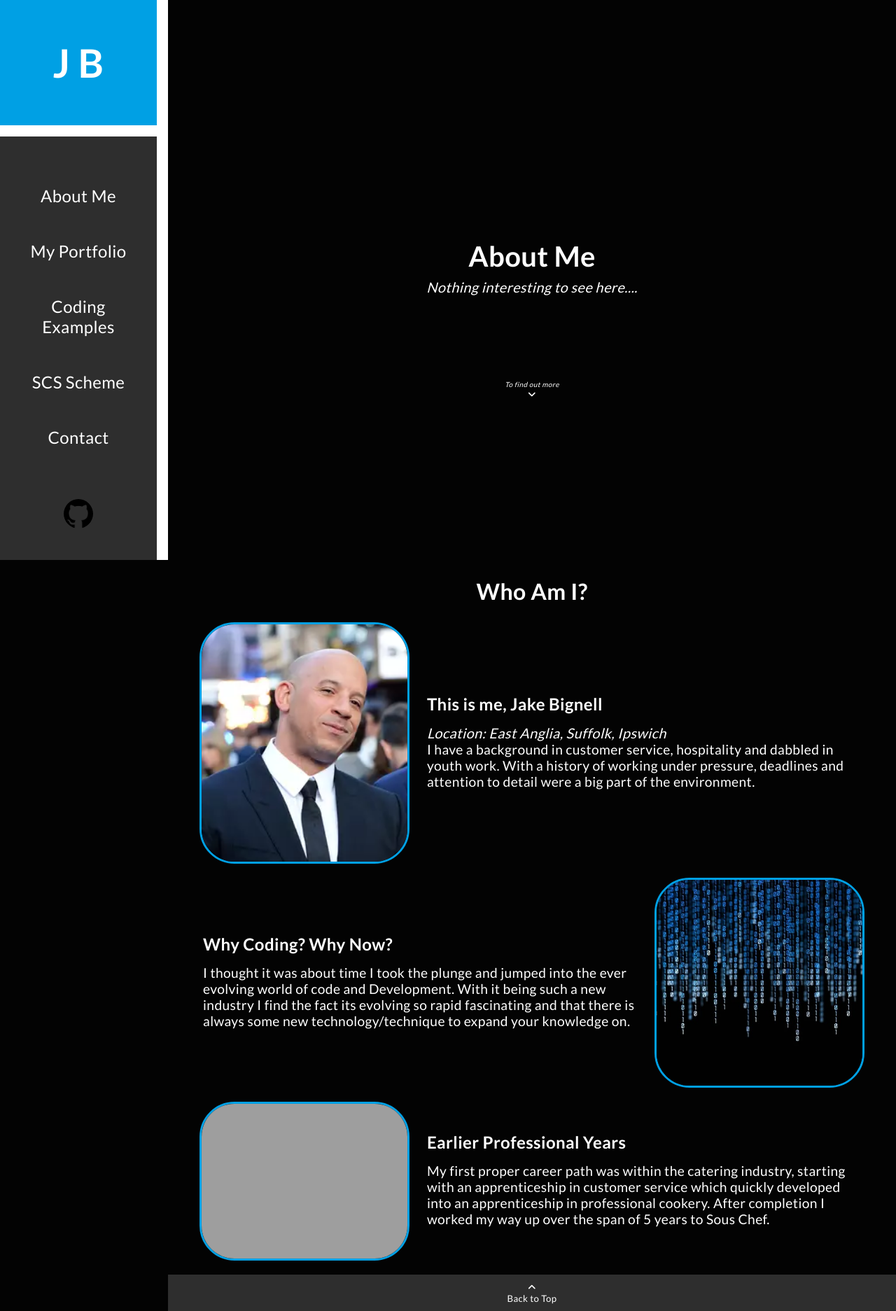
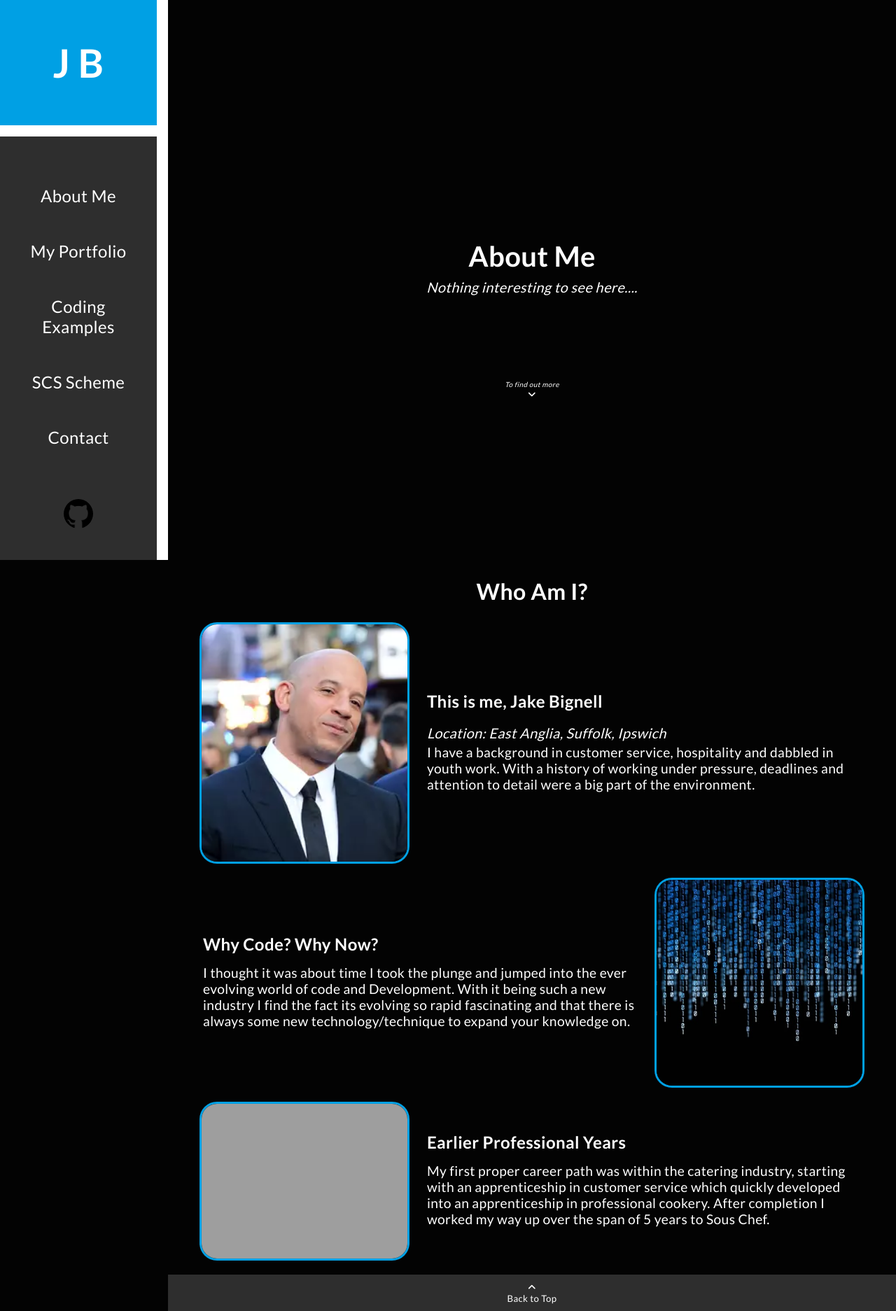
Before and after one commit to Drathenfal/JBportfolio, a PHP site: page /about-me.html in a window 1280 px wide. Shown: the whole page at 70% size. Run offline with PHP 8.4, Linux system fonts and the light colour scheme; some libraries are stand-ins or nearby versions; grey boxes are pictures that could not be loaded.

Commit message:
complete
complete just update about me information at a later date

```diff
--- a/about-me.html
+++ b/about-me.html
@@ -55,7 +55,7 @@
 <div class="container-article" id="article2">
         <div class="container-image-aboutme"><img src="images/other/blue-code.png" alt="Blue Code"></div>
         <div class="container-mini-article">
-        <h3>Why Coding? Why Now?</h3>
+        <h3>Why Code? Why Now?</h3>
         <p>I thought it was about time I took the plunge and jumped into the ever evolving world of code and Development. With it being such a new industry I find the fact its evolving so rapid fascinating and that there is always some new technology/technique to expand your knowledge on.</p>
     </div>
     </div>
--- a/css/application.css
+++ b/css/application.css
@@ -572,7 +572,7 @@ main a:hover {
   flex-grow: 1;
   max-width: 250px;
   border: 3px solid #00a0e4;
-  border-radius: 50px;
+  border-radius: 25px;
 }
 
 @media (min-width: 768px) {
@@ -610,10 +610,10 @@ main a:hover {
 
 .about-me-section em {
   font-size: 1.25rem;
+  line-height: 2rem;
   font-weight: 400;
   text-align: center;
   font-style: italic;
-  padding: 10px 0;
 }
 
 .about-me-section p {
--- a/scss/modules/_about-me.scss
+++ b/scss/modules/_about-me.scss
@@ -17,7 +17,6 @@
     align-items: center;
     width: 100%;
     height: auto;
-
     @include mq (medium){
         width: 50%;
     }
@@ -26,7 +25,7 @@
         flex-grow: 1;
         max-width: 250px;
         border: 3px solid $quat-color;
-        border-radius: 50px;
+        border-radius: 25px;
         @include mq (medium){
             max-width: 300px;
         }
@@ -60,10 +59,10 @@
 
     em {
         font-size: 1.25rem;
+        line-height: 2rem;
         font-weight: $font-weight--light;
         text-align: center;
         font-style: italic;
-        padding: 10px 0;
     }
 
     p {
```
